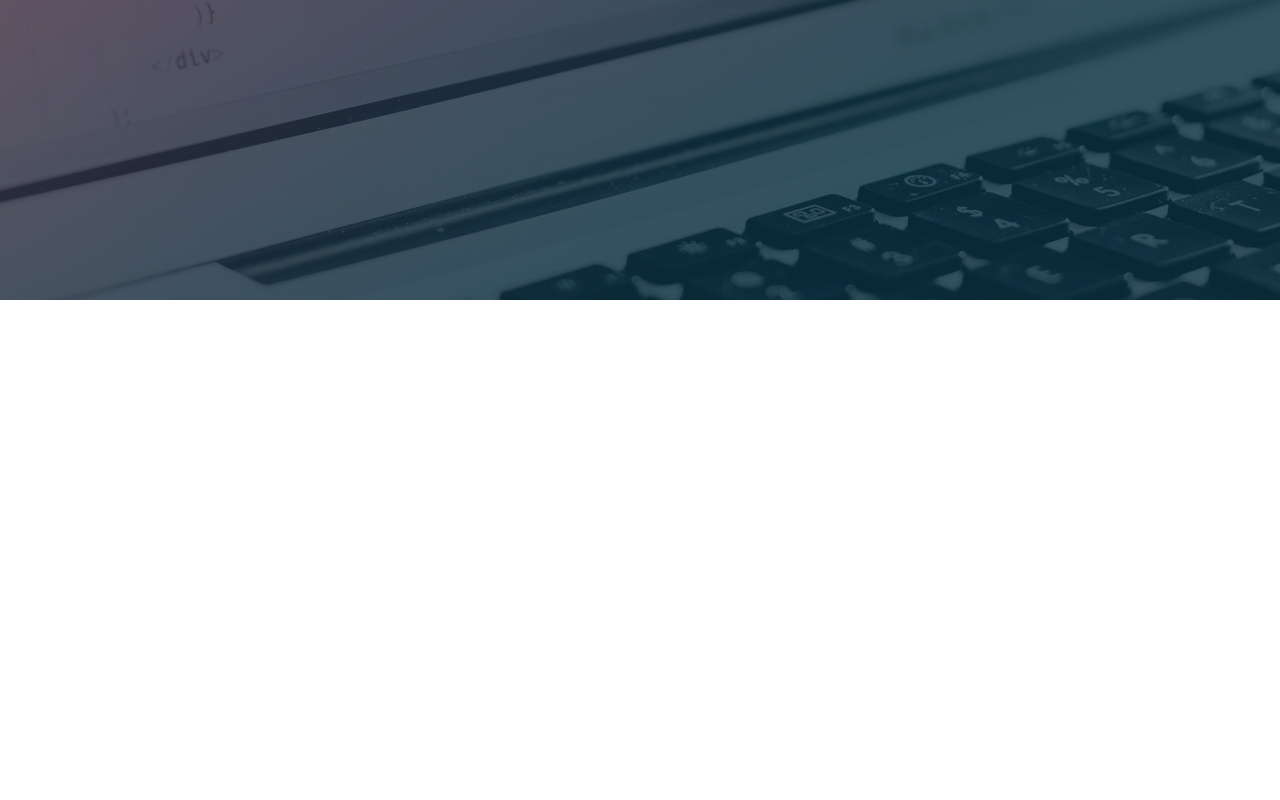
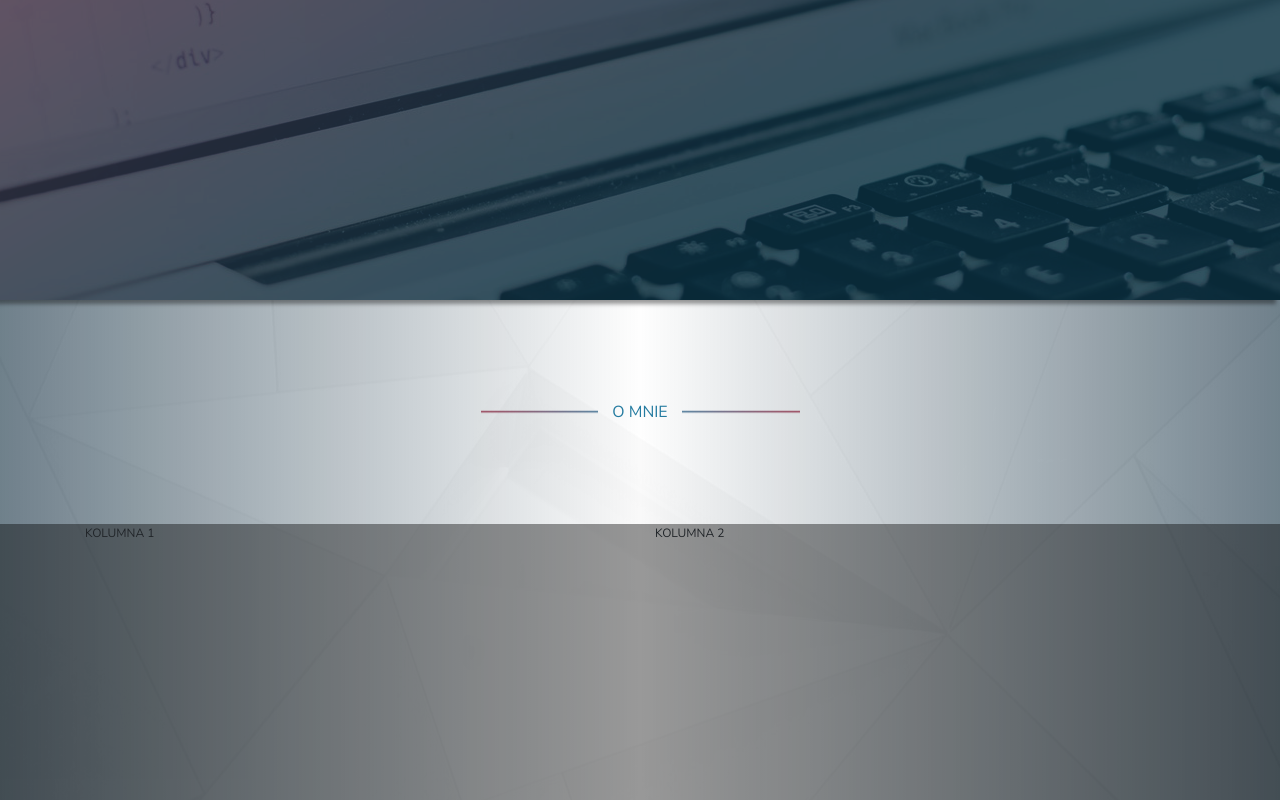
Before and after one commit to patryk-kiedrowski/Portfolio-website, a plain HTML site: page index.html in a window 1280 px wide. Shown: the part 500-1300 px from the top of the page. Before the commit the page ends 800 px from the top, so only its background shows below. Drawn offline with nearby package versions, Linux system fonts and the light colour scheme.

Commit message:
columns in the about section set up

```diff
--- a/css/style.css
+++ b/css/style.css
@@ -17,6 +17,7 @@ body
   padding: 0;
   font-family: 'Nunito Sans', sans-serif;
   overflow-x: hidden;
+  background: linear-gradient(to right, rgba(47,72,88,0.7), rgba(255,255,255,0), rgba(47,72,88,0.7));
 }
 
 p
@@ -148,3 +149,43 @@ p
   text-shadow: 2px 2px 2px rgba(0,0,0,0.4);
   padding: 0px 10vw 0px 10vw;
 }
+
+/*------------------------ ABOUT ME ------------------------*/
+
+#about
+{
+  height: 200vh;
+  background-image: url("../img/about-background.png");
+  background-repeat: no-repeat;
+  background-attachment: fixed;
+}
+
+.about-header-container
+{
+  padding: 100px 10vh 100px 10vh;
+}
+
+.well.about-header
+{
+  width: 320px;
+  margin: 0 auto 0 auto;
+  display: block;
+  background-image: url("../img/about-line.png");
+  background-position: center;
+  background-repeat: no-repeat;
+  color: #247BA0;
+  font-size: 16px;
+  text-transform: uppercase;
+  text-align: center;
+}
+
+.row-one-left, .row-one-right
+{
+  height: 500px;
+  background: rgba(0,0,0,0.4);
+}
+
+.row-one-left
+{
+  padding-left: 100px;
+}
--- a/index.html
+++ b/index.html
@@ -44,6 +44,25 @@
       </div>
 
     </section>
+
+    <section id="about">
+      <div class="about-header-container">
+        <div class="well about-header">
+          O mnie
+        </div>
+      </div>
+
+      <div class="row">
+        <div class="col-lg-6 col-md-12 row-one-left">
+          KOLUMNA 1
+        </div>
+
+        <div class="col-lg-6 col-md-12 row-one-right">
+          KOLUMNA 2
+        </div>
+      </div>
+
+    </section>
   </div>
 
   <script src="js/jquery-3.3.1.js"></script>
```
Also changed, not shown: img/about-background.png (added), img/about-line.png (added).
